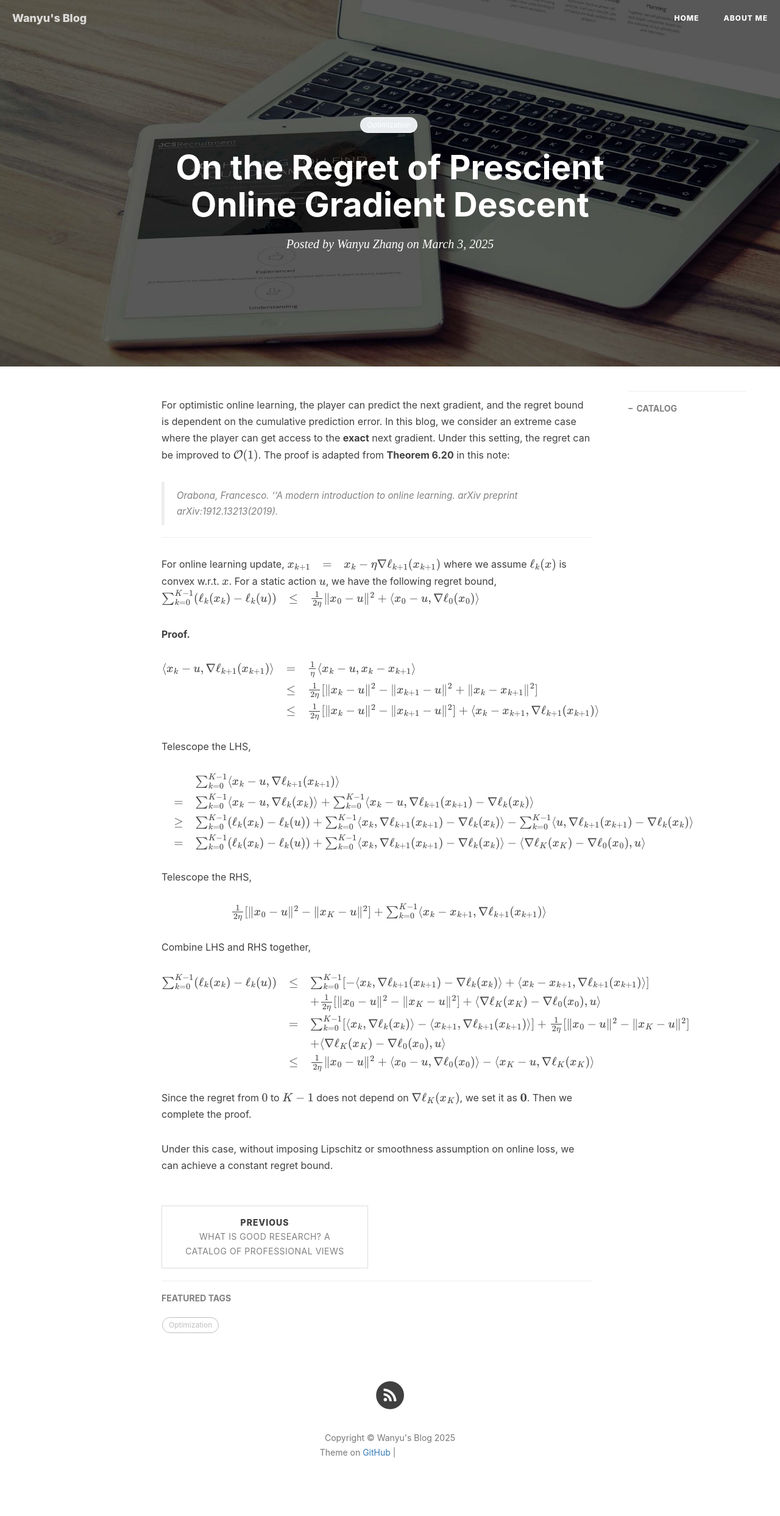
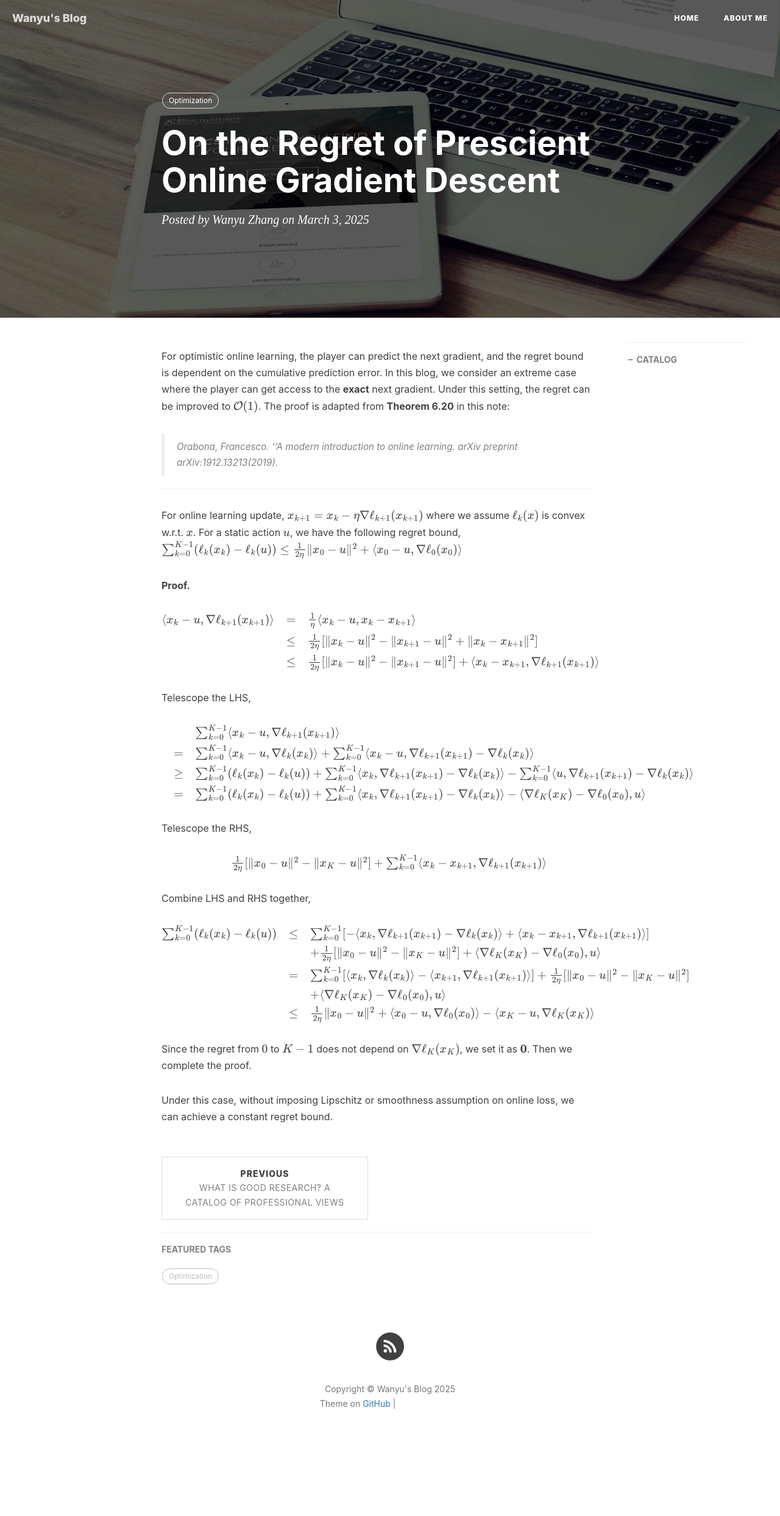
Before and after one commit to zwyhahaha/zwyhahaha.github.io, a Jekyll site: the page built from _posts/2025-03-03-Prescient.md, in a window 1280 px wide. Shown: the whole page at 61% size. Built offline with Jekyll 4.4.1, drawn with Linux system fonts in a browser that asks for light colours; nearby versions of some CDN libraries; formulas are drawn with MathJax 3; comment, search, counter and statistics services are not loaded; after the commit the page ends 2406 px from its top, so only the background shows below that; grey boxes are pictures that could not be loaded.

Commit message:
post_layout

```diff
--- a/_layouts/post.html
+++ b/_layouts/post.html
@@ -7,7 +7,6 @@ layout: default
 <!-- Post Header -->
 <style type="text/css">
     header.intro-header {
-        padding: 40px 0; /* 增加内边距，使内容更美观 */
         background-image: url('{{ site.baseurl }}/{% if page.header-img %}{{ page.header-img }}{% else %}{{ site.header-img }}{% endif %}')
     }
 
@@ -18,10 +17,6 @@ layout: default
         background: rgba(0,0,0, {{ page.header-mask }});
     }
 
-    .post-heading {
-        text-align: center; /* 居中显示标题和副标题 */
-    }
-
     .tags {
         margin-bottom: 20px; /* 调整标签与标题之间的间距 */
     }
@@ -30,7 +25,6 @@ layout: default
         display: inline-block;
         margin: 0 5px;
         padding: 5px 10px;
-        background-color: #e9ecef;
         border-radius: 3px;
         color: white;
         text-decoration: none;
--- a/_posts/2025-03-03-Prescient.md
+++ b/_posts/2025-03-03-Prescient.md
@@ -20,13 +20,13 @@ For optimistic online learning, the player can predict the next gradient, and th
 For online learning update,
 $$
 \begin{array}{rcl}
-x_{k + 1} & = & x_k - \eta \nabla \ell_{k + 1} (x_{k + 1})
+x_{k + 1} = x_k - \eta \nabla \ell_{k + 1} (x_{k + 1})
 \end{array}
 $$
 where we assume $\ell_k (x)$ is convex w.r.t. $x$. For a static action $u$, we have the following regret bound,
 $$
 \begin{array}{rcl}
-\sum_{k = 0}^{K - 1} (\ell_k (x_k) - \ell_k (u)) & \leq & \frac{1}{2 \eta} \|
+\sum_{k = 0}^{K - 1} (\ell_k (x_k) - \ell_k (u)) \leq \frac{1}{2 \eta} \|
    x_0 - u \|^2 + \langle x_0 - u, \nabla \ell_0 (x_0) \rangle
 \end{array}
 $$
```
Also changed, not shown: _layouts/page.html (+0 -10 lines), 2 other files.
